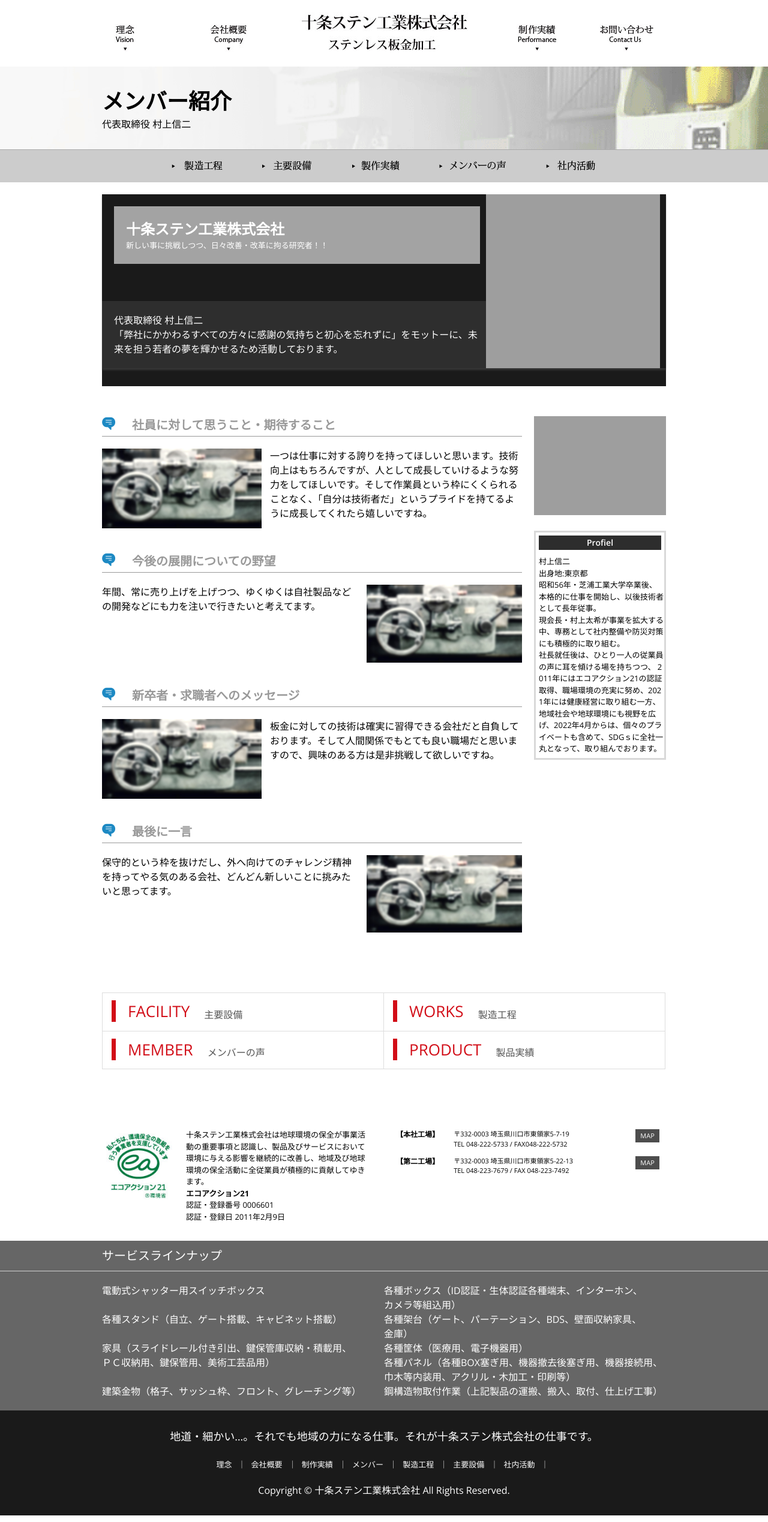
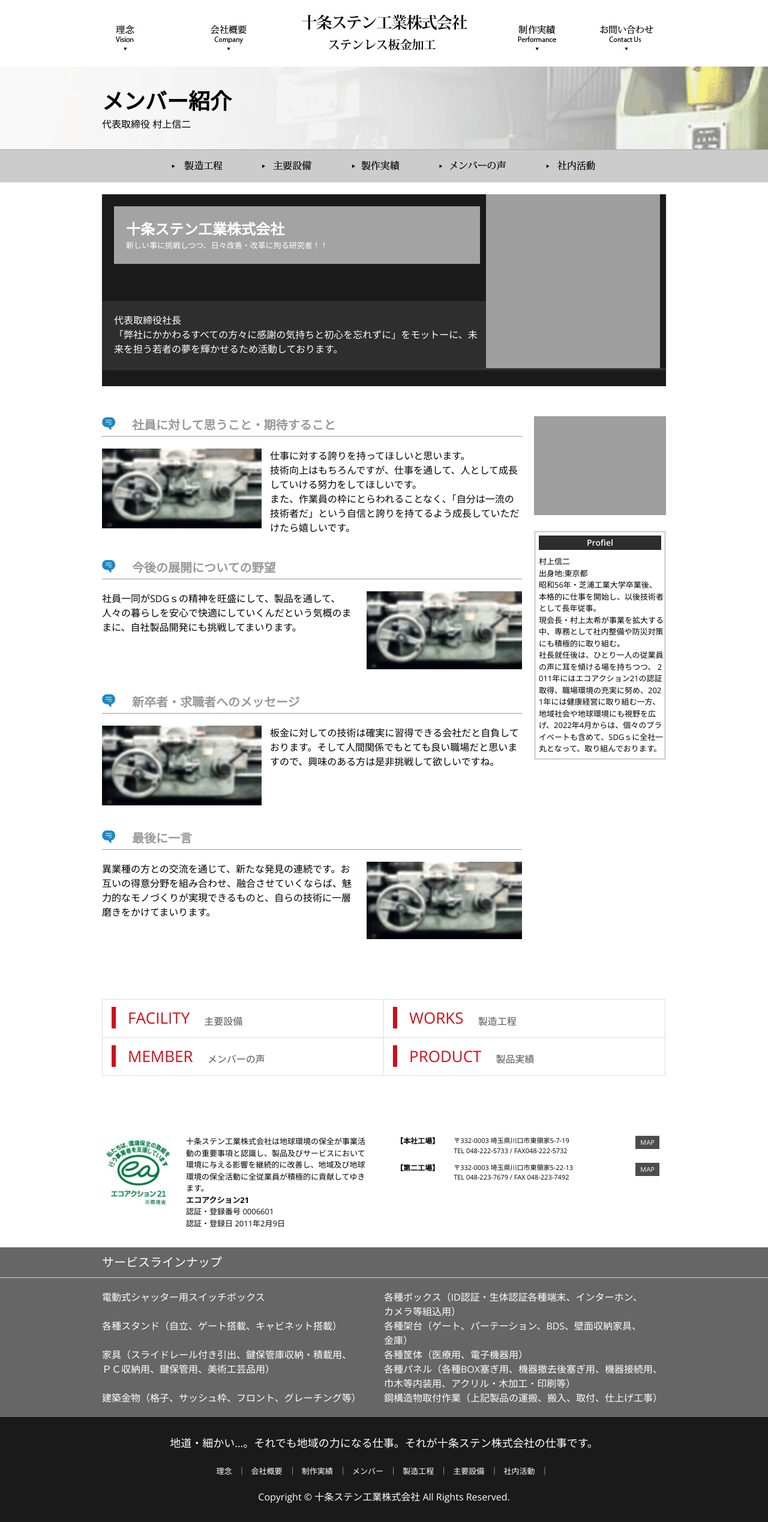
Before and after one commit to daiki-create/jujosten_last, a PHP site: page /interview01.php in a window 1280 px wide. Shown: the whole page at 60% size. Run offline with PHP 8.4, Linux system fonts and the light colour scheme; grey boxes are pictures that could not be loaded.

Commit message:
追加要望＆追加修正

```diff
--- a/company.php
+++ b/company.php
@@ -126,8 +126,9 @@
 					<li>株式会社ロコクラフト（樹脂製作・組立）</li>
 					<li>スリーワンデザイン株式会社（設計）</li>
 					<li>有限会社浅野製作所（プラスチック成型）</li>
+          <li>株式会社アトリエＫ（シール印刷）</li>
 					<li>下村電友社(機械修理・設計)</li>
-                    <li>仲田産業株式会社（アクリル、ゴム製品）</li>
+          <li>仲田産業株式会社（アクリル、ゴム製品）</li>
 					<li>有限会社岸本スプリング（各種バネ）</li>
 					</ul></td>
                   </tr>
--- a/css/base.css
+++ b/css/base.css
@@ -1641,6 +1641,11 @@ p.aisatu {
     padding: 5px 20px;
     cursor: pointer;
 }
+
+.tel {
+    cursor: pointer;
+}
+
 /*------------------------------------ */
 p.note {
 	margin:0 0 20px 130px;
--- a/index.php
+++ b/index.php
@@ -16,7 +16,7 @@
             <div id="contents-inner" class="clear">
                 <dl>
                     <dt>会社概要</dt>
-                    <dd><img src="images/topmenu_1.jpg" alt=""></dd>
+                    <dd><img src="images/topmenu_4.jpg" alt=""></dd>
                     <dd>
                         <p>- より良い製品作りの担い手 -</p>
                         <p>十条ステンは板金加工のスペシャリストとして常にお客様の要望にお応えする製品づくりを心掛けています。</p>
@@ -26,7 +26,7 @@
 
                 <dl>
                     <dt>製造工程</dt>
-                    <dd><img src="images/topmenu_2.jpg" alt=""></dd>
+                    <dd><img src="images/topmenu_5.jpg" alt=""></dd>
                     <dd>
                         <p>- 高精度・高品質・高精密 -</p>
                         <p>弊社屈指の主要設備のご紹介。クオリティ重視・短納期を追求し続け、お客様のニーズに必ずお応えします。</p>
--- a/interview01.php
+++ b/interview01.php
@@ -20,7 +20,7 @@
                                 <p class="catchcopy">新しい事に挑戦しつつ、<br class="visible_940">日々改善・改革に拘る研究者！！</p>
                             </dt>
                             <dd class="interviewer">
-                                <p>代表取締役 村上信二</p>
+                                <p>代表取締役社長</p>
                                 <p>「弊社にかかわるすべての方々に感謝の気持ちと初心を忘れずに」をモットーに、未来を担う若者の夢を輝かせるため活動しております。</p>
                             </dd>
                             <dd class="interview-img">
@@ -41,12 +41,17 @@
                       <div class="intv intR clear">
                             <h3>社員に対して思うこと・期待すること</h3>
                             <img src="images/contents-bg.jpg" alt="">
-                            <p>一つは仕事に対する誇りを持ってほしいと思います。技術向上はもちろんですが、人として成長していけるような努力をしてほしいです。そして作業員という枠にくくられることなく、「自分は技術者だ」というプライドを持てるように成長してくれたら嬉しいですね。</p>
+                            <p>仕事に対する誇りを持ってほしいと思います。<br>
+                                技術向上はもちろんですが、仕事を通して、人として成長していける努力をしてほしいです。<br>
+                                また、作業員の枠にとらわれることなく、「自分は一流の技術者だ」という自信と誇りを持てるよう成長していただけたら嬉しいです。
+                            </p>
                         </div>
 
                         <div class="intv intL clear">
                             <h3>今後の展開についての野望</h3>
-                            <p>年間、常に売り上げを上げつつ、ゆくゆくは自社製品などの開発などにも力を注いで行きたいと考えてます。</p>
+                            <p>社員一同がSDGｓの精神を旺盛にして、製品を通して、<br>
+                                人々の暮らしを安心で快適にしていくんだという気概のままに、自社製品開発にも挑戦してまいります。
+                            </p>
                             <img src="images/contents-bg.jpg" alt="">
                         </div>
 
@@ -57,7 +62,7 @@
                         </div>
                         <div class="intv intL clear">
                             <h3>最後に一言</h3>
-                            <p>保守的という枠を抜けだし、外へ向けてのチャレンジ精神を持ってやる気のある会社、どんどん新しいことに挑みたいと思ってます。</p>
+                            <p>異業種の方との交流を通じて、新たな発見の連続です。お互いの得意分野を組み合わせ、融合させていくならば、魅力的なモノづくりが実現できるものと、自らの技術に一層磨きをかけてまいります。</p>
                             <img src="images/contents-bg.jpg" alt="">
                         </div>
                     </div>
```
Also changed, not shown: mail.php (+11 -2 lines), product.php (+3 -5 lines), images/j67.png (added), images/topmenu_4.jpg (added), images/topmenu_5.jpg (added).
